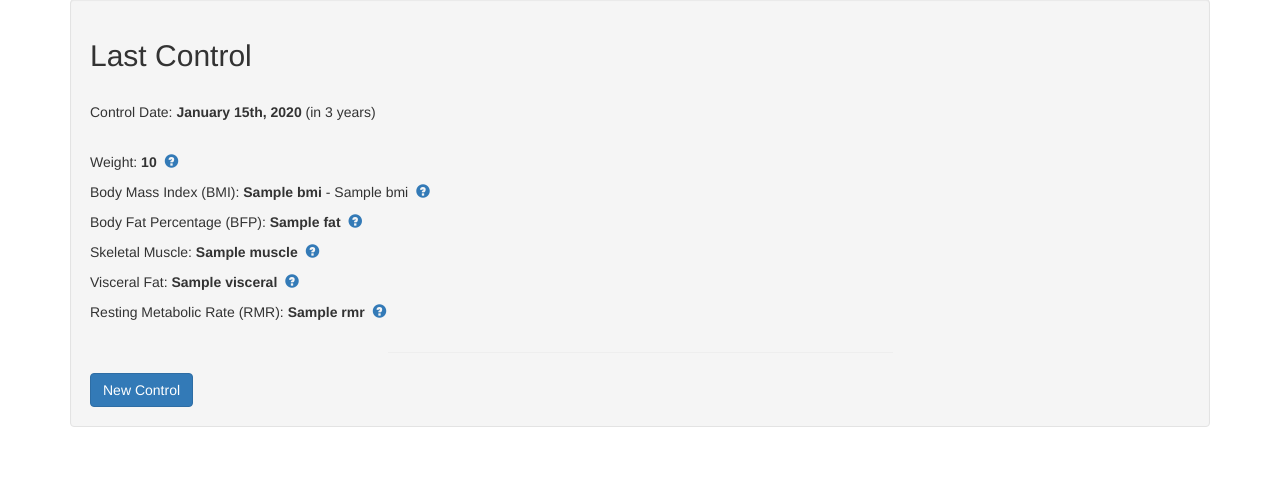
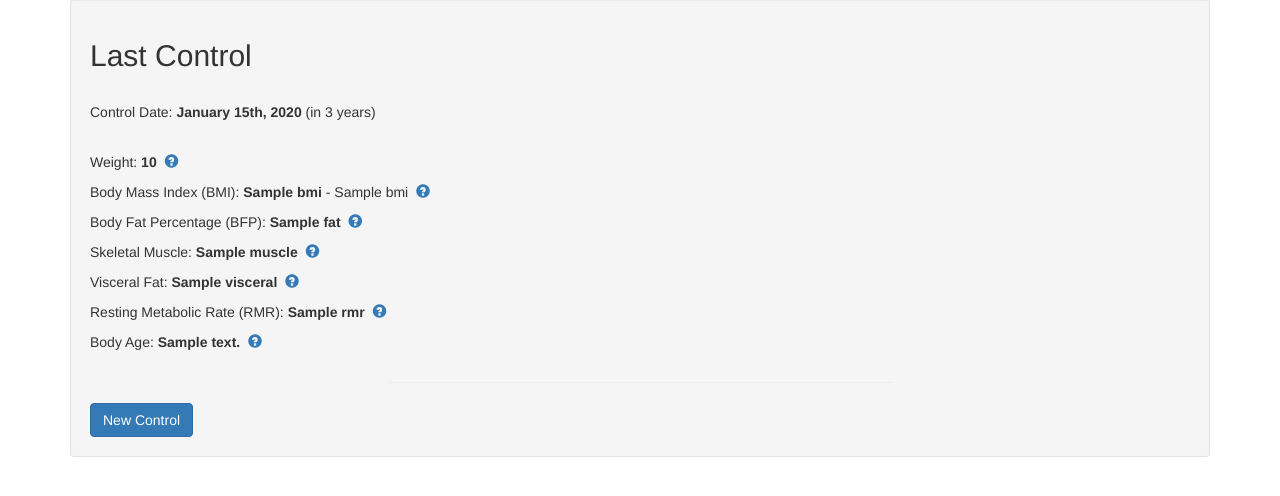
Before and after one commit to pahumadad/weight-control, a Flask app: template wcontrol/src/templates/index.html in a window 1280 px wide. Shown: the part 73-569 px from the top of the page. Run offline with Flask 2, Linux system fonts and the light colour scheme; the template is opened without the code that fills it: most values are stand-ins (such as "Sample title", 1, 10 or a date in 2020); parts of the project's set-up code (start-up, migrations or seed data) failed here and were passed over; some libraries are stand-ins or nearby versions.

Commit message:
Add body age description on index page

```diff
--- a/wcontrol/src/templates/index.html
+++ b/wcontrol/src/templates/index.html
@@ -81,6 +81,18 @@
                 {% include 'rmr_desc.html' %}
             </div>
         </div>
+        <div class"col-sm-12">
+            <p>Body Age: <strong>{{ control.bodyage }}</strong>&nbsp;
+                <a href="#bodyage_desc" data-toggle="collapse">
+                    <span class="glyphicon glyphicon-question-sign"></span>
+                </a>
+            </p>
+        </div>
+        <div id="bodyage_desc" class="collapse col-sm-12">
+            <div class="col-sm-offset-1 col-sm-10">
+                {% include 'bodyage_desc.html' %}
+            </div>
+        </div>
         <div class="col-sm-12">
             <div class="col-sm-offset-3 col-sm-6">
                 <hr>
```
